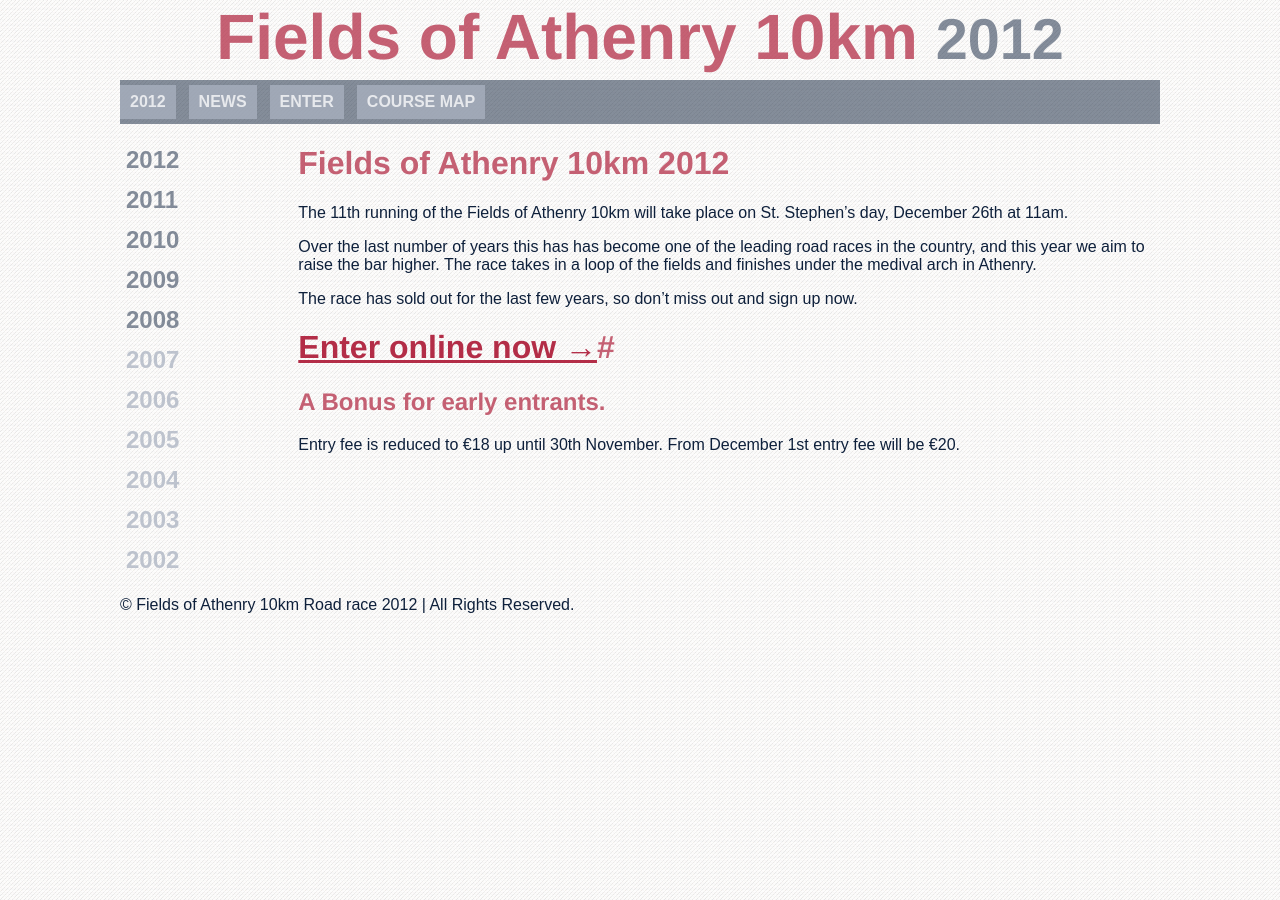
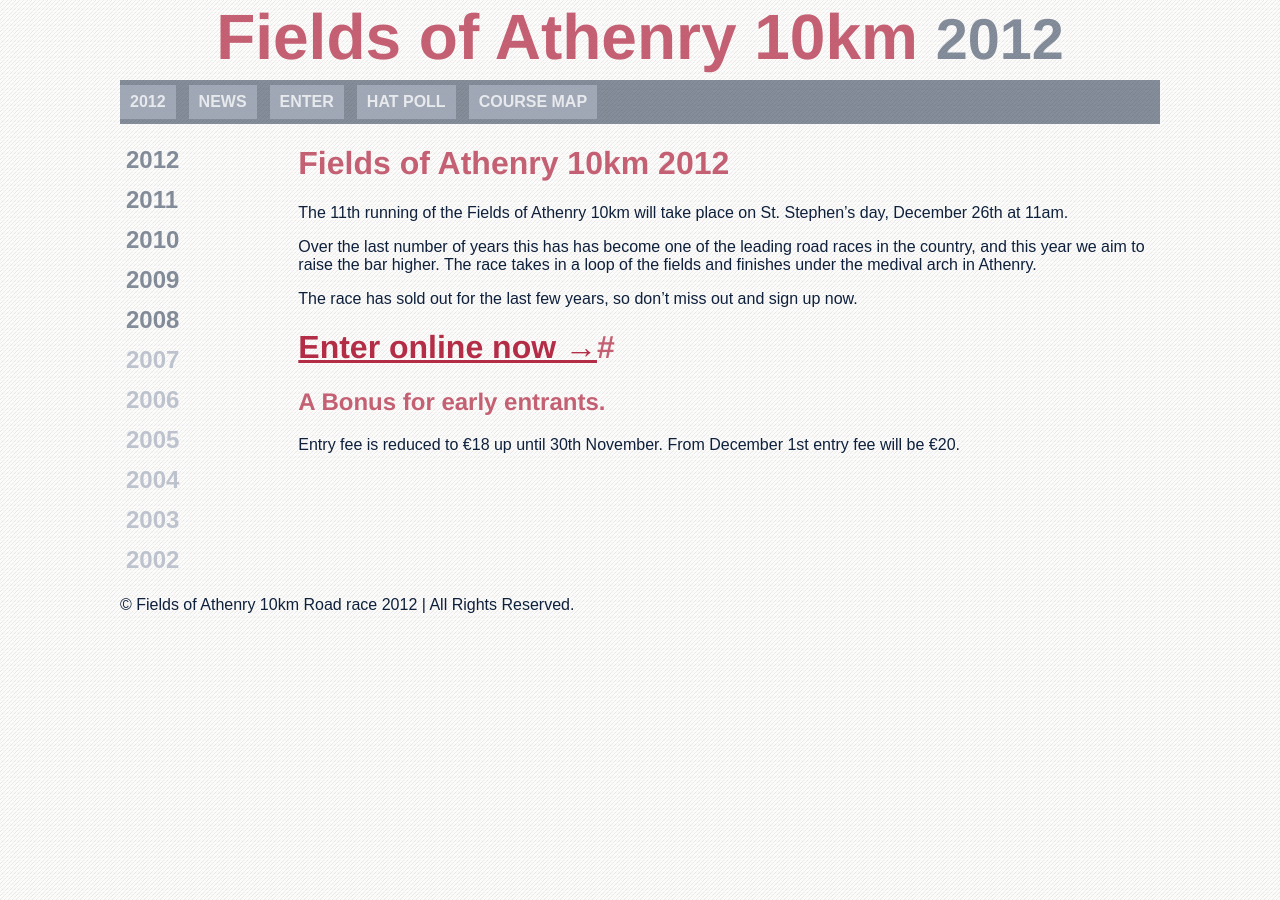
Before and after one commit to alanburke/10km, a Jekyll site: the page built from index.html, in a window 1280 px wide. Built offline with Jekyll 4.4.1, drawn with Linux system fonts in a browser that asks for light colours; nearby versions of some CDN libraries.

Commit message:
Add link to Hat Poll

```diff
--- a/_includes/main_nav.html
+++ b/_includes/main_nav.html
@@ -15,6 +15,7 @@
   {% if race_year == clean_latest_year %}
     {% assign news = true %}
     {% assign enter = true %}
+    {% assign poll = true %}
   {% endif %}
 {% endfor %}
 <nav role="navigation">
@@ -25,6 +26,9 @@
     {% endif %}
     {% if enter %}
       <li><a href="http://www.runireland.com/events/fields-athenry-10km">Enter</a></li>
+    {% endif %}
+    {% if poll %}
+      <li><a href="http://www.athenryac.com/what-colour-hat-fields-athenry-10km-2012">Hat Poll</a></li>
     {% endif %}
     {% if course_map %}
       <li><a href="/{{ race_year }}/course_map.html">Course Map</a></li>
```
